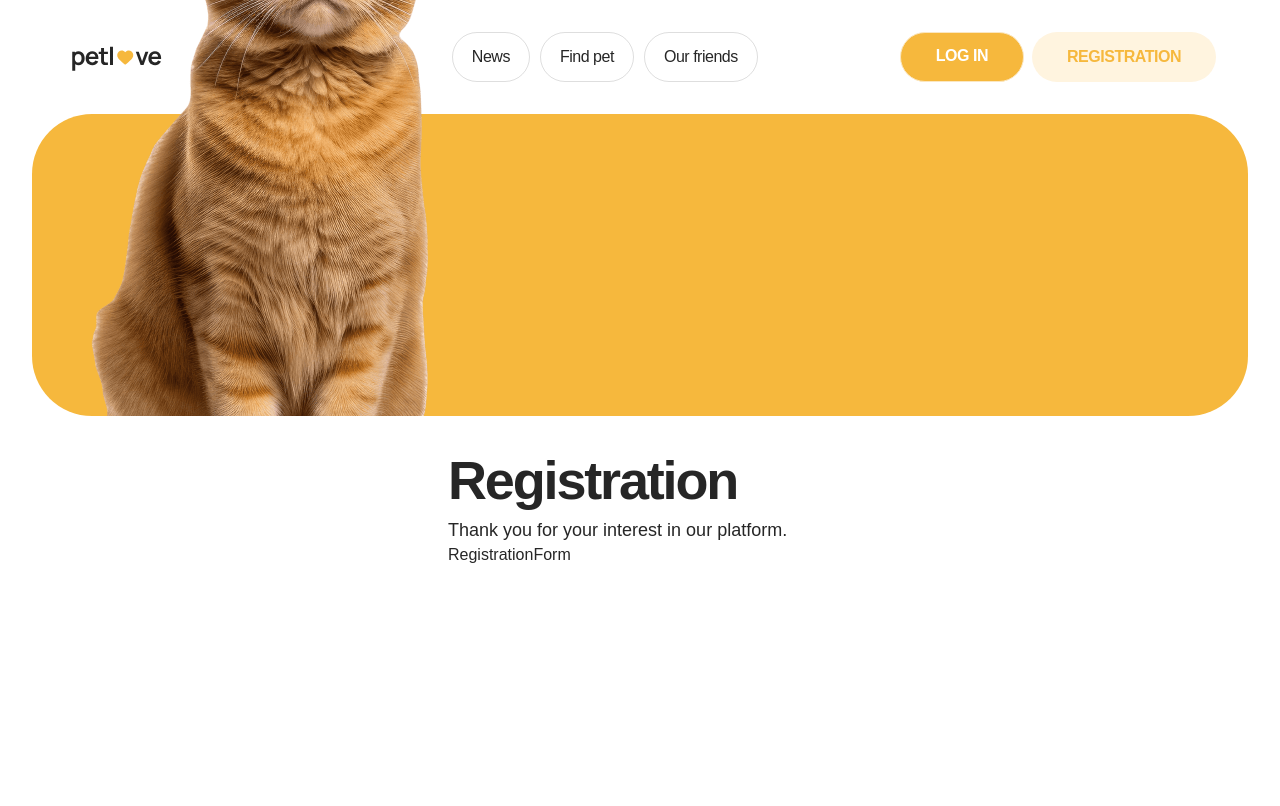
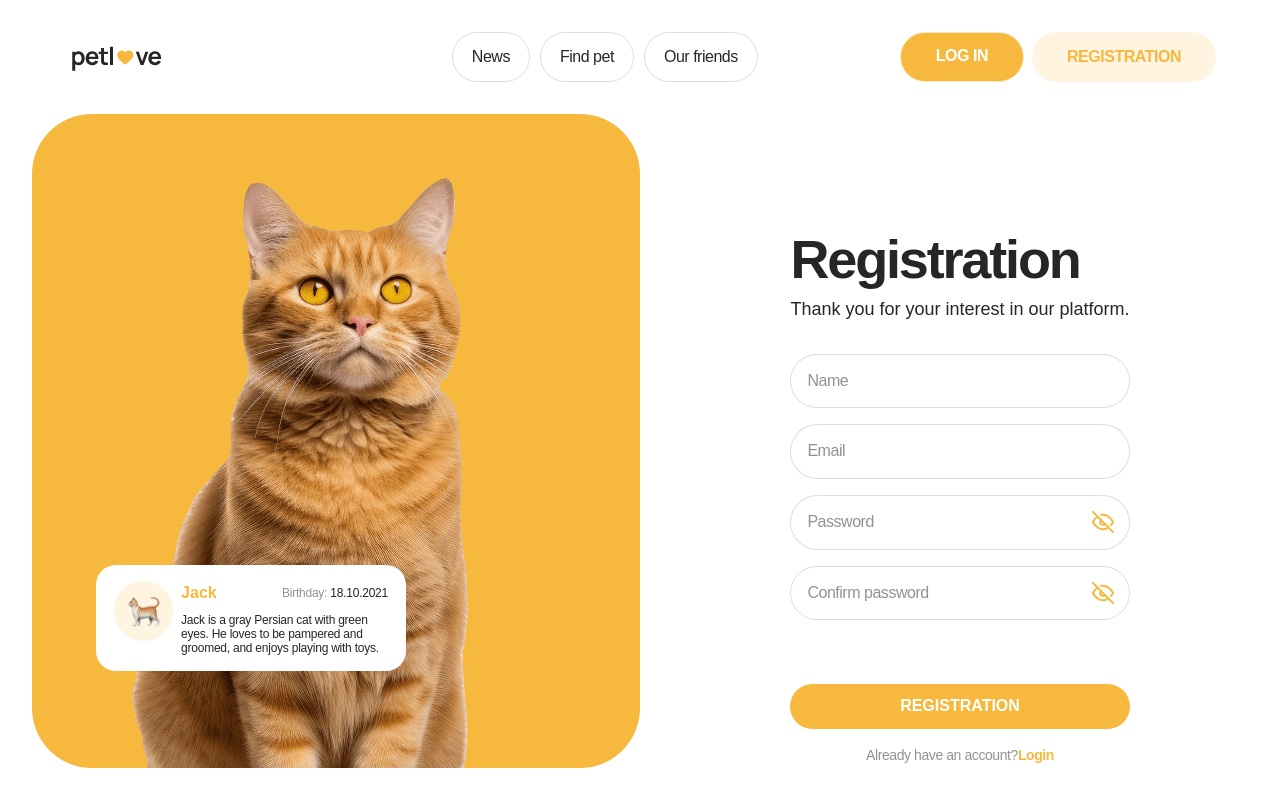
Before and after one commit to SvitlanaParyiska/pet-love-project, a React (Vite) app: page /registration in a window 1280 px wide. Shown: the top 806 px of the page. Built offline with nearby package versions, Linux system fonts and the light colour scheme; a web font is replaced by a local one.

Commit message:
RegistrationPage done

```diff
--- a/src/components/forms/LoginForm.tsx
+++ b/src/components/forms/LoginForm.tsx
@@ -103,7 +103,7 @@ const LoginForm = () => {
             ) : null}
           </Input>
 
-          <div className="">
+          <div>
             <button
               type="submit"
               className="mb-[16px] block w-full bg-accent rounded-30 font-bold text-14 tablet:text-16 text-white leading-[1.29] tablet:leading-[1.25]tracking-[-0.03em] py-[12px] tablet:py-[16x] transition-colors duration-350 hover:bg-buttonAccent focus:bg-buttonAccent"
@@ -111,7 +111,7 @@ const LoginForm = () => {
               LOG IN
             </button>
             <Link
-              to={"/register"}
+              to="/registration"
               className="block w-full text-center text-darkGrey text-12 tablet:text-14 leading-[1.17] tracking-[-0.03em] hover:text-current transition-colors duration-350 md:text-14 tablet:leading-[1.43]"
             >
               Don't have an account?
--- a/src/components/forms/RegistrationForm.tsx
+++ b/src/components/forms/RegistrationForm.tsx
@@ -1,5 +1,197 @@
+import { useState } from "react";
+import { useAppDispatch } from "../../hooks/useReduxHooks";
+import { Formik } from "formik";
+import { registerValidation } from "../../helpers/schemas";
+import { SignUp } from "../../types/auth";
+import { signUp } from "../../redux/user/userOperation";
+import toast from "react-hot-toast";
+import Input from "../ui/Input";
+import IconValidation from "../ui/IconValidation";
+import AuthErrorMessage from "../ui/AuthErrorMessage";
+import clsx from "clsx";
+import { Link } from "react-router-dom";
+
 const RegistrationForm = () => {
-  return <div>RegistrationForm</div>;
+  const [showPassword, setShowPassword] = useState<boolean>(false);
+  const [showConfirmPassword, setShowConfirmPassword] =
+    useState<boolean>(false);
+  const dispatch = useAppDispatch();
+
+  const toggleShowPassword = () => {
+    setShowPassword((prev) => !prev);
+  };
+
+  const toggleShowConfirmPassword = () => {
+    setShowConfirmPassword((prev) => !prev);
+  };
+
+  return (
+    <Formik
+      initialValues={{ name: "", email: "", password: "" }}
+      validationSchema={registerValidation}
+      onSubmit={async ({ name, email, password }: SignUp, { resetForm }) => {
+        if (!name.trim() || !email.trim() || !password.trim()) {
+          return;
+        }
+
+        try {
+          await dispatch(signUp({ name, email, password })).unwrap();
+          resetForm();
+        } catch (error) {
+          toast.error(error as string);
+        }
+      }}
+    >
+      {({
+        values,
+        errors,
+        touched,
+        handleChange,
+        handleBlur,
+        handleSubmit,
+      }) => (
+        <form onSubmit={handleSubmit} noValidate className="md:w-[472px]">
+          <Input
+            id="name"
+            type="text"
+            name="name"
+            value={values.name}
+            onChange={handleChange}
+            onBlur={handleBlur}
+            placeholder="Name"
+            inputStyles={clsx(
+              "px-[12px] py-[12px] tablet:px-[16px] tablet:py-[16px]",
+              touched.name && errors.name && "!border-red",
+              touched.name && !errors.name && "!border-green"
+            )}
+            wrapperStyles={clsx(
+              touched.name && errors.name
+                ? "mb-[16px] tablet:mb-[16px]"
+                : "mb-[16px] tablet:mb-[16px]"
+            )}
+          >
+            <IconValidation touched={touched.name} errors={errors.name} />
+
+            {touched.name && errors.name ? (
+              <AuthErrorMessage message={errors.name} />
+            ) : null}
+          </Input>
+
+          <Input
+            id="email"
+            type="email"
+            name="email"
+            value={values.email}
+            onChange={handleChange}
+            onBlur={handleBlur}
+            placeholder="Email"
+            inputStyles={clsx(
+              "px-[12px] py-[12px] tablet:px-[16px] tablet:py-[16px]",
+              touched.email && errors.email && "!border-red",
+              touched.email && !errors.email && "!border-green"
+            )}
+            wrapperStyles={clsx(
+              touched.email && errors.email
+                ? "mb-[16px] tablet:mb-[16px]"
+                : "mb-[16px] tablet:mb-[16px]"
+            )}
+          >
+            <IconValidation touched={touched.email} errors={errors.email} />
+
+            {touched.email && errors.email ? (
+              <AuthErrorMessage message={errors.email} />
+            ) : null}
+          </Input>
+          <Input
+            id="password"
+            type="password"
+            name="password"
+            value={values.password}
+            onChange={handleChange}
+            onBlur={handleBlur}
+            placeholder="Password"
+            showPassword={showPassword}
+            toggleShowPassword={toggleShowPassword}
+            touched={touched.password}
+            errors={errors.password}
+            inputStyles={clsx(
+              "px-[12px] py-[12px] tablet:px-[16px] tablet:py-[16px]",
+              touched.password && errors.password && "!border-red",
+              touched.password && !errors.password && "!border-green"
+            )}
+            icon={true}
+            wrapperStyles={clsx(
+              touched.email && errors.email
+                ? "mb-[16px] tablet:mb-[16px]"
+                : "mb-[16px] tablet:mb-[16px]"
+            )}
+          >
+            <IconValidation
+              touched={touched.password}
+              errors={errors.password}
+            />
+
+            {touched.password && errors.password ? (
+              <AuthErrorMessage message={errors.password} />
+            ) : touched.password && !errors.password ? (
+              <AuthErrorMessage message="Password is secure" isError={false} />
+            ) : null}
+          </Input>
+          <Input
+            id="password"
+            type="password"
+            name="password"
+            value={values.password}
+            onChange={handleChange}
+            onBlur={handleBlur}
+            placeholder="Confirm password"
+            showPassword={showConfirmPassword}
+            toggleShowPassword={toggleShowConfirmPassword}
+            touched={touched.password}
+            errors={errors.password}
+            inputStyles={clsx(
+              "px-[12px] py-[12px] tablet:px-[16px] tablet:py-[16px]",
+              touched.password && errors.password && "!border-red",
+              touched.password && !errors.password && "!border-green"
+            )}
+            icon={true}
+            wrapperStyles={clsx(
+              "mb-[40px] tablet:mb-[64px]",
+              touched.email && errors.email
+                ? "mb-[16px] tablet:mb-[16px]"
+                : "mb-[16px] tablet:mb-[16px]"
+            )}
+          >
+            <IconValidation
+              touched={touched.password}
+              errors={errors.password}
+            />
+
+            {touched.password && errors.password ? (
+              <AuthErrorMessage message={errors.password} />
+            ) : touched.password && !errors.password ? (
+              <AuthErrorMessage message="Password is secure" isError={false} />
+            ) : null}
+          </Input>
+          <div>
+            <button
+              type="submit"
+              className="mb-[16px] block w-full bg-accent rounded-30 font-bold text-14 tablet:text-16 text-white leading-[1.29] tablet:leading-[1.25]tracking-[-0.03em] py-[12px] tablet:py-[16x] transition-colors duration-350 hover:bg-buttonAccent focus:bg-buttonAccent"
+            >
+              REGISTRATION
+            </button>
+            <Link
+              to="/login"
+              className="block w-full text-center text-darkGrey text-12 tablet:text-14 leading-[1.17] tracking-[-0.03em] hover:text-current transition-colors duration-350 md:text-14 tablet:leading-[1.43]"
+            >
+              Already have an account?
+              <span className="text-accent font-bold">Login</span>
+            </Link>
+          </div>
+        </form>
+      )}
+    </Formik>
+  );
 };
 
 export default RegistrationForm;
--- a/src/pages/RegistrationPage.tsx
+++ b/src/pages/RegistrationPage.tsx
@@ -5,11 +5,15 @@ import imageTabletR from "/images/tablet/cat-2x.png";
 import imageDesktop from "/images/desktop/cat-1x.png";
 import imageDesktopR from "/images/desktop/cat-2x.png";
 import RegistrationForm from "../components/forms/RegistrationForm";
+import { jackReview } from "../data/review";
+import imageCat from "/images/cat.png";
+import MediaQuery from "react-responsive";
 
 const RegistrationPage = () => {
   return (
     <main className="container pb-[20px] tablet:pb-[32px]">
-      <section className="bg-accent rounded-30 tablet:rounded-60 h-[280px] tablet:h-[302px] flex justify-items-center items-end ">
+      <div className="desktop:flex desktop:gap-[32px]">
+        <section className="relative desktop:content-container desktop:w-2/4 bg-accent rounded-30 tablet:rounded-60 h-[280px] tablet:h-[302px] flex justify-items-center items-end">
           <picture>
             <source
               srcSet={`${imageDesktop} 1x,${imageDesktopR} 2x`}
@@ -23,18 +27,48 @@ const RegistrationPage = () => {
               srcSet={`${imageMobile} 1x,${imageMobileR} 2x`}
               media="(max-width: 767px)"
             />
-          <img src={imageMobile} alt="404 cat" />
+            <img
+              src={imageMobile}
+              alt="404 cat"
+              className="tablet:ml-[270px] desktop:ml-[40px]"
+            />
           </picture>
+          <MediaQuery minWidth={768}>
+            <div className="absolute bottom-[30px] left-[37px] desktop:bottom-[97px] desktop:left-[64px] w-[310px] px-[18px] py-[16px] flex gap-[8px] bg-white rounded-20">
+              <div className="bg-light rounded-full w-[60px] h-[60px] flex justify-center items-center">
+                <img
+                  src={imageCat}
+                  alt="Rich's pet"
+                  className="w-[32px] h-[32px]"
+                ></img>
+              </div>
+              <div className="w-[210px]">
+                <div className="flex gap-[4px] items-center justify-between mb-[8px]">
+                  <h3 className="font-bold text-16 text-accent">
+                    {jackReview.name}
+                  </h3>
+                  <p className="text-darkGrey text-12 leading-[1.17] tracking-[-0.02em]">
+                    Birthday:{" "}
+                    <span className="text-midnight">{jackReview.birthday}</span>
+                  </p>
+                </div>
+                <p className="text-12 leading-[1.17] tracking-[-0.02em]">
+                  {jackReview.review}
+                </p>
+              </div>
+            </div>
+          </MediaQuery>
         </section>
-      <section className="mx-auto px-[20px] pt-[37px] pb-[27px] max-w-[295px] tablet:max-w-[424px]">
+        <section className="mx-auto pt-[80px] pb-[60px] max-w-[295px] tablet:max-w-[424px] desktop:py-[118px]">
           <h1 className="mb-[12px] font-bold text-28 tablet:text-54 leading-[1] tracking-[-0.04em]">
             Registration
           </h1>
-        <p className="text-14 tablet:text-18 leading-[1.29] tracking-[-0.02em">
+          <p className="mb-[24px] desktop:mb-[32px] text-14 tablet:text-18 leading-[1.29] tracking-[-0.02em">
             Thank you for your interest in our platform.
           </p>
           <RegistrationForm />
         </section>
+      </div>
     </main>
   );
 };
```
Lines whose indentation alone changed are shown as unchanged.
